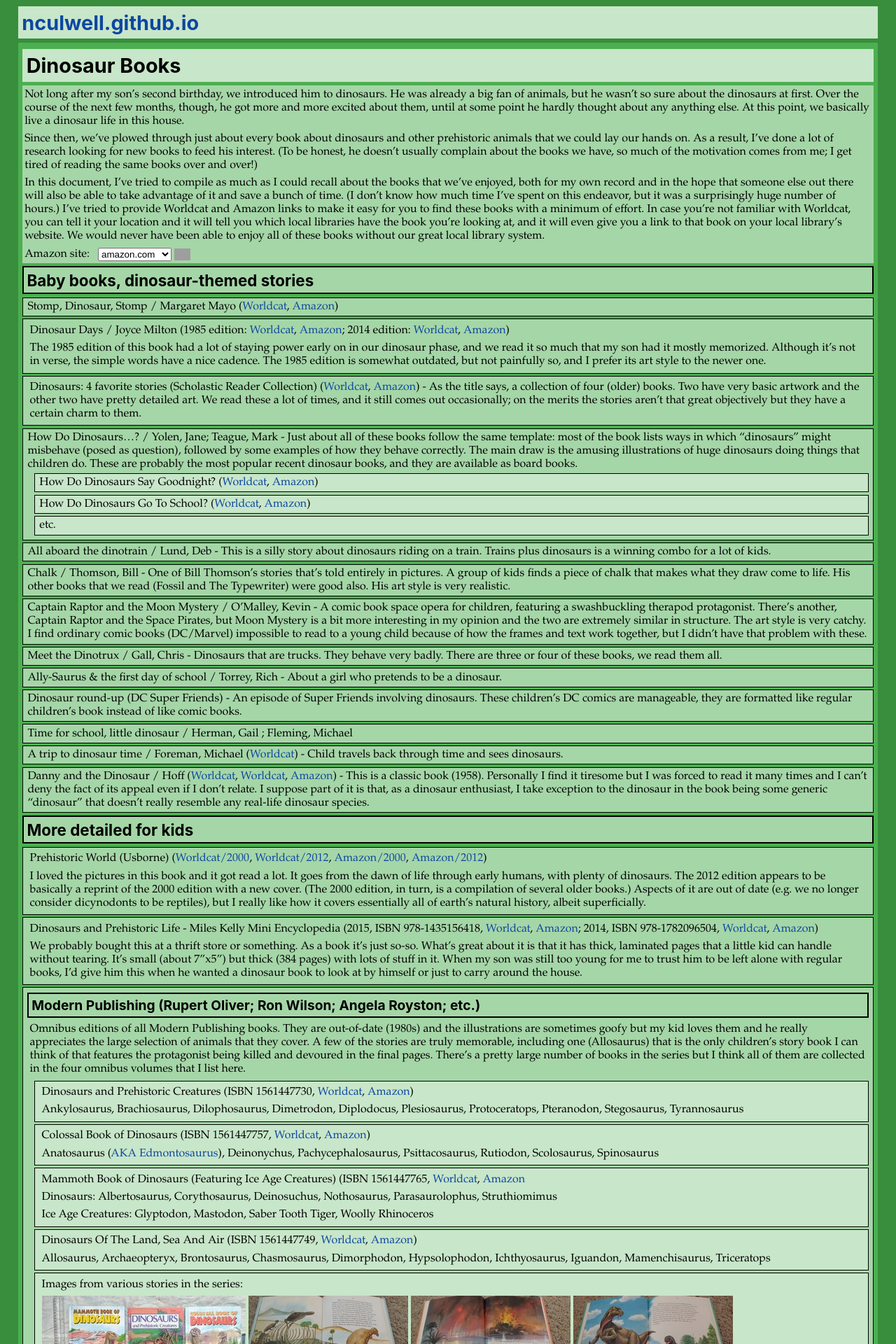
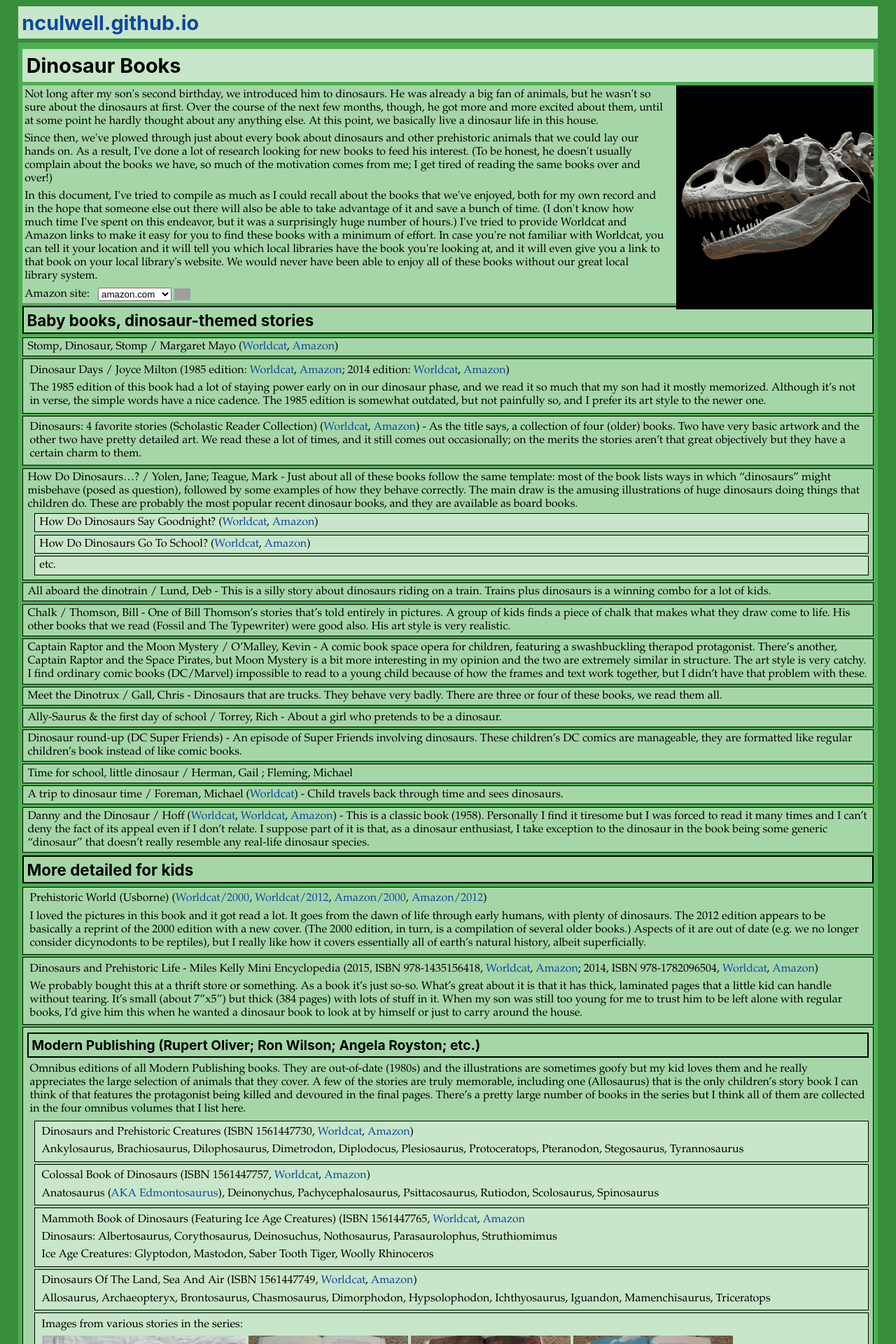
Before and after one commit to nculwell/nculwell.github.io, a Jekyll site: the page built from DinosaurBooks.md, in a window 1280 px wide. Shown: the top 1920 px of the page at 70% size. Built offline with Jekyll 4.4.1, drawn with Linux system fonts in a browser that asks for light colours; nearby versions of some CDN libraries; comment, search, counter and statistics services are not loaded; some of the changed lines change nothing that is shown; grey boxes are pictures that could not be loaded.

Commit message:
Add main picture, reformat book images.

```diff
--- a/DinosaurBooks.md
+++ b/DinosaurBooks.md
@@ -4,18 +4,37 @@
 
 # Dinosaur Books
 
+<div>
+
+<img src='/assets/img/AllosaurusMnhn_TALL.jpg'
+  style='
+    width: auto;
+    max-width: 35%;
+    max-height: 20em;
+    float: right;
+    margin: 0;
+    padding: 0;
+    margin-left: 1em;
+    margin-bottom: 1em;
+  ' />
+
+<p>
 Not long after my son's second birthday, we introduced him to dinosaurs. He was
 already a big fan of animals, but he wasn't so sure about the dinosaurs at
 first. Over the course of the next few months, though, he got more and more
 excited about them, until at some point he hardly thought about any anything
 else. At this point, we basically live a dinosaur life in this house.
+</p>
 
+<p>
 Since then, we've plowed through just about every book about dinosaurs and
 other prehistoric animals that we could lay our hands on.  As a result, I've
 done a lot of research looking for new books to feed his interest. (To be
 honest, he doesn't usually complain about the books we have, so much of the
 motivation comes from me; I get tired of reading the same books over and over!)
+</p>
 
+<p>
 In this document, I've tried to compile as much as I could recall about the
 books that we've enjoyed, both for my own record and in the hope that someone
 else out there will also be able to take advantage of it and save a bunch of
@@ -27,6 +46,9 @@
 will even give you a link to that book on your local library's website. We
 would never have been able to enjoy all of these books without our great local
 library system.
+</p>
+
+</div>
 
 {% comment %} TODO: Movies, TV shows, coloring books, more music {% endcomment %}
 
@@ -148,14 +170,14 @@
 
   * Images from various stories in the series:
 
-    [![Tyrannosaurus](/assets/img/IMG_20170910_074715039_cropped.thumb.jpg)](/assets/img/IMG_20170910_074715039_cropped.large.jpg)
-    [![Tyrannosaurus](/assets/img/IMG_20161105_160938748.thumb.jpg)](/assets/img/IMG_20161105_160938748.large.jpg)
-    [![Dilophosaurus](/assets/img/IMG_20161105_161007458.thumb.jpg)](/assets/img/IMG_20161105_161007458.large.jpg)
-    [![Iguanadon](/assets/img/IMG_20161105_161032474.thumb.jpg)](/assets/img/IMG_20161105_161032474.large.jpg)
-    [![Dimetrodon](/assets/img/IMG_20161105_161112233.thumb.jpg)](/assets/img/IMG_20161105_161112233.large.jpg)
-    [![Protoceratops](/assets/img/IMG_20161105_161146765.thumb.jpg)](/assets/img/IMG_20161105_161146765.large.jpg)
-    [![Triceratops](/assets/img/IMG_20161105_161303774.thumb.jpg)](/assets/img/IMG_20161105_161303774.large.jpg)
-    [![Brontosaurus](/assets/img/IMG_20161105_161632390.thumb.jpg)](/assets/img/IMG_20161105_161632390.large.jpg)
+    <a href="/assets/img/IMG_20170910_074715039_cropped.large.jpg"><img class="demo" title="Tyrannosaurus" src="/assets/img/IMG_20170910_074715039_cropped.thumb.jpg" /></a>
+    <a href="/assets/img/IMG_20161105_160938748.large.jpg"><img class="demo" title="Tyrannosaurus" src="/assets/img/IMG_20161105_160938748.thumb.jpg" /></a>
+    <a href="/assets/img/IMG_20161105_161007458.large.jpg"><img class="demo" title="Dilophosaurus" src="/assets/img/IMG_20161105_161007458.thumb.jpg" /></a>
+    <a href="/assets/img/IMG_20161105_161032474.large.jpg"><img class="demo" title="Iguanadon" src="/assets/img/IMG_20161105_161032474.thumb.jpg" /></a>
+    <a href="/assets/img/IMG_20161105_161112233.large.jpg"><img class="demo" title="Dimetrodon" src="/assets/img/IMG_20161105_161112233.thumb.jpg" /></a>
+    <a href="/assets/img/IMG_20161105_161146765.large.jpg"><img class="demo" title="Protoceratops" src="/assets/img/IMG_20161105_161146765.thumb.jpg" /></a>
+    <a href="/assets/img/IMG_20161105_161303774.large.jpg"><img class="demo" title="Triceratops" src="/assets/img/IMG_20161105_161303774.thumb.jpg" /></a>
+    <a href="/assets/img/IMG_20161105_161632390.large.jpg"><img class="demo" title="Brontosaurus" src="/assets/img/IMG_20161105_161632390.thumb.jpg" /></a>
 
 * ### Don Lessem
     * The Ultimate Dinopedia / Lessem and Tampesta
@@ -225,9 +247,9 @@
   The text is brief and interesting enough that I can often read all or at
   least most of a page before the 3-year-old audience loses interest.
 
-  [![NG Dinosaurs Barrett - Cover](assets/img/IMG_20170910_080128640_cropped.thumb.jpg)](assets/img/IMG_20170910_080128640_cropped.large.jpg)
-  [![NG Dinosaurs Barrett - Chasmosaurus](assets/img/IMG_20170910_080142450_cropped.thumb.jpg)](assets/img/IMG_20170910_080142450_cropped.large.jpg)
-  [![NG Dinosaurs Barrett - Apatosaurus](assets/img/IMG_20170910_080149161_cropped.thumb.jpg)](assets/img/IMG_20170910_080149161_cropped.large.jpg)
+  <a href="assets/img/IMG_20170910_080128640_cropped.large.jpg"><img class="demo" title="NG Dinosaurs Barrett - Cover" src="assets/img/IMG_20170910_080128640_cropped.thumb.jpg" /></a>
+  <a href="assets/img/IMG_20170910_080142450_cropped.large.jpg"><img class="demo" title="NG Dinosaurs Barrett - Chasmosaurus" src="assets/img/IMG_20170910_080142450_cropped.thumb.jpg" /></a>
+  <a href="assets/img/IMG_20170910_080149161_cropped.large.jpg"><img class="demo" title="NG Dinosaurs Barrett - Apatosaurus" src="assets/img/IMG_20170910_080149161_cropped.thumb.jpg" /></a>
 
 * ### Dougal Dixon
 
@@ -260,9 +282,9 @@
   are clearly old and out-of-date even though this is a recent book (for
   example the Spinosaurus).
 
-  [![](/assets/img/IMG_20170910_074533540_cropped.thumb.jpg)](/assets/img/IMG_20170910_074533540_cropped.large.jpg)
-  [![](/assets/img/IMG_20170910_074605661_cropped.thumb.jpg)](/assets/img/IMG_20170910_074605661_cropped.large.jpg)
-  [![](/assets/img/IMG_20170910_074618706_cropped.thumb.jpg)](/assets/img/IMG_20170910_074618706_cropped.large.jpg)
+  <a href="/assets/img/IMG_20170910_074533540_cropped.large.jpg"><img class="demo" title="" src="/assets/img/IMG_20170910_074533540_cropped.thumb.jpg" /></a>
+  <a href="/assets/img/IMG_20170910_074605661_cropped.large.jpg"><img class="demo" title="" src="/assets/img/IMG_20170910_074605661_cropped.thumb.jpg" /></a>
+  <a href="/assets/img/IMG_20170910_074618706_cropped.large.jpg"><img class="demo" title="" src="/assets/img/IMG_20170910_074618706_cropped.thumb.jpg" /></a>
 
 * Dinosaurs Through Time / Harris, Nicholas ; Scott, Peter David ; Dennis, Peter ([Amazon](https://smile.amazon.com/dp/143582802X))
 
@@ -388,9 +410,9 @@
   * 2e/2012: ISBN 9781107010796 (HC), 9780521282376 (PB), [Worldcat](https://www.worldcat.org/title/dinosaurs-a-concise-natural-history/oclc/912478799), [Amazon HC](https://smile.amazon.com/dp/1107010799), [Amazon PB](https://smile.amazon.com/dp/0521282373)
   * 1e/2009: ISBN 9780521889964 (HC) / 9780521719025 (PB), [Worldcat](https://www.worldcat.org/title/dinosaurs-a-concise-natural-history/oclc/845004724), [Amazon HC](https://smile.amazon.com/dp/B01FJ18ALU), [Amazon PB](https://smile.amazon.com/dp/052171902X)
 
-    [![Fastovsky and Weishampel: Cover](/assets/img/IMG_20170910_075525835_cropped.thumb.jpg)](/assets/img/IMG_20170910_075525835_cropped.large.jpg)
-    [![Fastovsky and Weishampel: p. 146](/assets/img/IMG_20170910_075538194_cropped.thumb.jpg)](/assets/img/IMG_20170910_075538194_cropped.large.jpg)
-    [![Fastovsky and Weishampel: p. 148](/assets/img/IMG_20170910_075545405_cropped.thumb.jpg)](/assets/img/IMG_20170910_075545405_cropped.large.jpg)
+    <a href="/assets/img/IMG_20170910_075525835_cropped.large.jpg"><img class="demo" title="Fastovsky and Weishampel: Cover" src="/assets/img/IMG_20170910_075525835_cropped.thumb.jpg" /></a>
+    <a href="/assets/img/IMG_20170910_075538194_cropped.large.jpg"><img class="demo" title="Fastovsky and Weishampel: p. 146" src="/assets/img/IMG_20170910_075538194_cropped.thumb.jpg" /></a>
+    <a href="/assets/img/IMG_20170910_075545405_cropped.large.jpg"><img class="demo" title="Fastovsky and Weishampel: p. 148" src="/assets/img/IMG_20170910_075545405_cropped.thumb.jpg" /></a>
 
 * Naish, Barrett. *Dinosaurs: How They Lived and Evolved* (2016, ISBN
   9781588345820,
@@ -399,8 +421,8 @@
   particular dinosaurs, it's more of a thematic overview. I liked the chapter
   on the K-Tr extinction.
 
-  [![Dinosaurs:HTLAE - Cover](http://tiamat:4000/assets/img/IMG_20170910_075821375_cropped.thumb.jpg)](http://tiamat:4000/assets/img/IMG_20170910_075821375_cropped.large.jpg)
-  [![Dinosaurs:HTLAE - Cover](http://tiamat:4000/assets/img/IMG_20170910_075834008_cropped.thumb.jpg)](http://tiamat:4000/assets/img/IMG_20170910_075834008_cropped.large.jpg)
+  <a href="http://tiamat:4000/assets/img/IMG_20170910_075821375_cropped.large.jpg"><img class="demo" title="Dinosaurs:HTLAE - Cover" src="http://tiamat:4000/assets/img/IMG_20170910_075821375_cropped.thumb.jpg" /></a>
+  <a href="http://tiamat:4000/assets/img/IMG_20170910_075834008_cropped.large.jpg"><img class="demo" title="Dinosaurs:HTLAE - Cover" src="http://tiamat:4000/assets/img/IMG_20170910_075834008_cropped.thumb.jpg" /></a>
 
 * Brusatte. *Dinosaur Paleobiology* (2012, ISBN 9780470656587, [Amazon](https://smile.amazon.com/dp/0470656581))
 * Weishampel, Dodson, Osmólska (eds). *The Dinosauria* (2e/2007: ISBN 9780520254084, [Amazon](https://smile.amazon.com/dp/0520254082))
@@ -464,23 +486,23 @@
 
   Be aware that this is a **big**, heavy book. Little kids will not be able to hold it comfortably on their laps.
 
-  [![DK-Smithsonian Natural History](/assets/img/IMG_20170910_075117020_cropped.thumb.jpg)](/assets/img/IMG_20170910_075117020_cropped.large.jpg)
-  [![DK-Smithsonian Natural History](/assets/img/IMG_20170910_075710153_cropped.thumb.jpg)](/assets/img/IMG_20170910_075710153_cropped.large.jpg)
-  [![DK-Smithsonian Natural History](/assets/img/IMG_20170910_075213624_cropped.thumb.jpg)](/assets/img/IMG_20170910_075213624_cropped.large.jpg)
-  [![DK-Smithsonian Natural History](/assets/img/IMG_20170910_075247954_cropped.thumb.jpg)](/assets/img/IMG_20170910_075247954_cropped.large.jpg)
-  [![DK-Smithsonian Natural History](/assets/img/IMG_20170910_075308671_cropped.thumb.jpg)](/assets/img/IMG_20170910_075308671_cropped.large.jpg)
-  [![DK-Smithsonian Natural History](/assets/img/IMG_20170910_075315048_cropped.thumb.jpg)](/assets/img/IMG_20170910_075315048_cropped.large.jpg)
-  [![DK-Smithsonian Natural History](/assets/img/IMG_20170910_075330447_cropped.thumb.jpg)](/assets/img/IMG_20170910_075330447_cropped.large.jpg)
-  [![DK-Smithsonian Natural History](/assets/img/IMG_20170910_075440242_cropped.thumb.jpg)](/assets/img/IMG_20170910_075440242_cropped.large.jpg)
+  <a href="/assets/img/IMG_20170910_075117020_cropped.large.jpg"><img class="demo" title="DK-Smithsonian Natural History" src="/assets/img/IMG_20170910_075117020_cropped.thumb.jpg" /></a>
+  <a href="/assets/img/IMG_20170910_075710153_cropped.large.jpg"><img class="demo" title="DK-Smithsonian Natural History" src="/assets/img/IMG_20170910_075710153_cropped.thumb.jpg" /></a>
+  <a href="/assets/img/IMG_20170910_075213624_cropped.large.jpg"><img class="demo" title="DK-Smithsonian Natural History" src="/assets/img/IMG_20170910_075213624_cropped.thumb.jpg" /></a>
+  <a href="/assets/img/IMG_20170910_075247954_cropped.large.jpg"><img class="demo" title="DK-Smithsonian Natural History" src="/assets/img/IMG_20170910_075247954_cropped.thumb.jpg" /></a>
+  <a href="/assets/img/IMG_20170910_075308671_cropped.large.jpg"><img class="demo" title="DK-Smithsonian Natural History" src="/assets/img/IMG_20170910_075308671_cropped.thumb.jpg" /></a>
+  <a href="/assets/img/IMG_20170910_075315048_cropped.large.jpg"><img class="demo" title="DK-Smithsonian Natural History" src="/assets/img/IMG_20170910_075315048_cropped.thumb.jpg" /></a>
+  <a href="/assets/img/IMG_20170910_075330447_cropped.large.jpg"><img class="demo" title="DK-Smithsonian Natural History" src="/assets/img/IMG_20170910_075330447_cropped.thumb.jpg" /></a>
+  <a href="/assets/img/IMG_20170910_075440242_cropped.large.jpg"><img class="demo" title="DK-Smithsonian Natural History" src="/assets/img/IMG_20170910_075440242_cropped.thumb.jpg" /></a>
 
 * National Geographic Prehistoric Mammals / Alan Turner, Mauricio Anton (illustrator)
 
   A very nice book about prehistoric mammals that follows the same basic design as [Paul Barrett's dinosaurs book](#barrett-ng-dinosaurs).
 
-  [![](/assets/img/IMG_20170910_075813381_cropped.thumb.jpg)](/assets/img/IMG_20170910_075813381_cropped.large.jpg)
-  [![](/assets/img/IMG_20170910_075800126_cropped.thumb.jpg)](/assets/img/IMG_20170910_075800126_cropped.large.jpg)
-  [![](/assets/img/IMG_20170910_075848935_cropped.thumb.jpg)](/assets/img/IMG_20170910_075848935_cropped.large.jpg)
-  [![](/assets/img/IMG_20170910_075856590_cropped.thumb.jpg)](/assets/img/IMG_20170910_075856590_cropped.large.jpg)
+  <a href="/assets/img/IMG_20170910_075813381_cropped.large.jpg"><img class="demo" title="" src="/assets/img/IMG_20170910_075813381_cropped.thumb.jpg" /></a>
+  <a href="/assets/img/IMG_20170910_075800126_cropped.large.jpg"><img class="demo" title="" src="/assets/img/IMG_20170910_075800126_cropped.thumb.jpg" /></a>
+  <a href="/assets/img/IMG_20170910_075848935_cropped.large.jpg"><img class="demo" title="" src="/assets/img/IMG_20170910_075848935_cropped.thumb.jpg" /></a>
+  <a href="/assets/img/IMG_20170910_075856590_cropped.large.jpg"><img class="demo" title="" src="/assets/img/IMG_20170910_075856590_cropped.thumb.jpg" /></a>
 
 * Usborne Mysteries & Marvels of Nature (1989, ISBN 978-0746004210,
     [Worldcat](https://www.worldcat.org/isbn/978-0746004210),
--- a/assets/css/style.scss
+++ b/assets/css/style.scss
@@ -33,7 +33,7 @@
   "Segoe UI Emoji",
   "Segoe UI Symbol";
 
-body, p, h1, h2, h3, h4, h5, h6, ul, li, article, header, footer {
+body, p, h1, h2, h3, h4, h5, h6, ul, li, article, header, footer, img, a {
   color: black;
   border: none;
   margin: 0;
@@ -124,3 +124,7 @@
 //  padding-top: $spacing;
 //  padding-bottom: $spacing;
 }
+
+img.demo {
+  max-width: 50%;
+}
```
Also changed, not shown: assets/img/AllosaurusMnhn_TALL.jpg (added).
